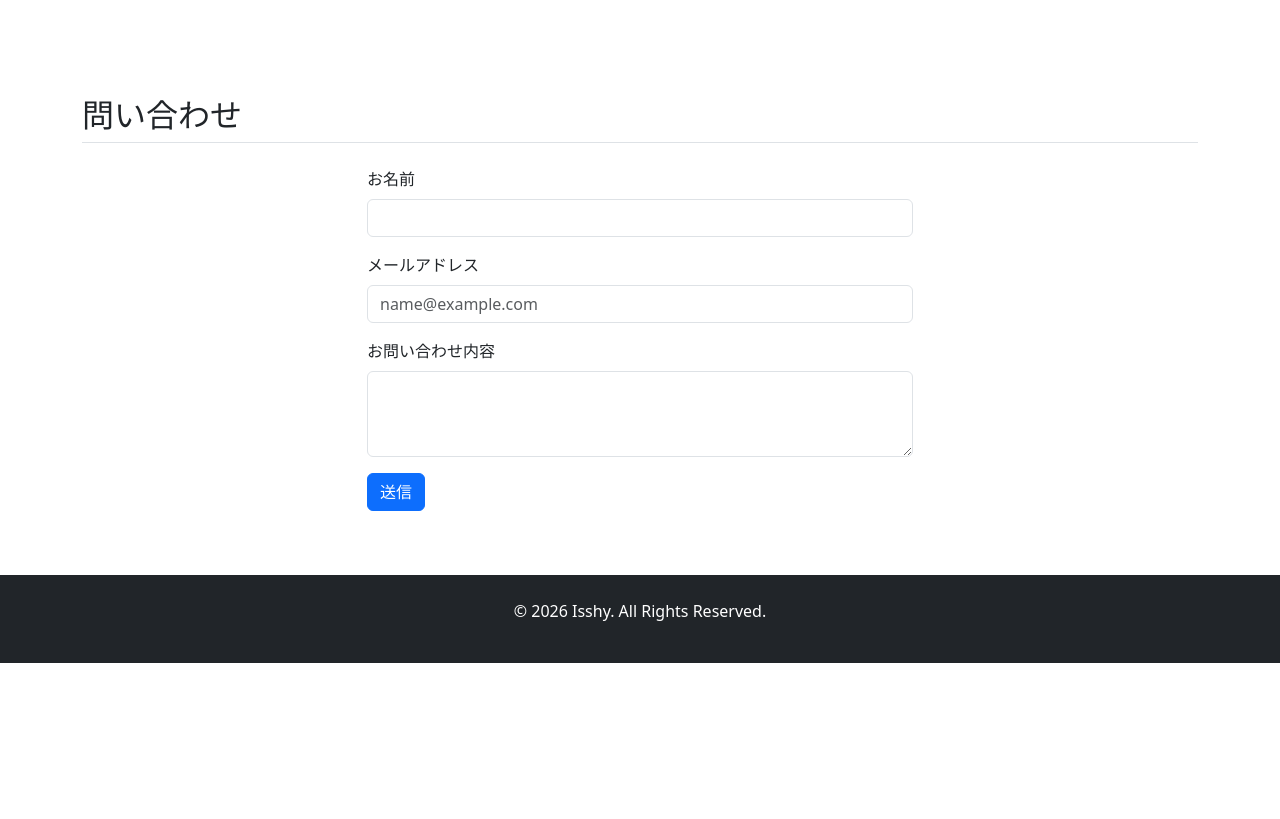
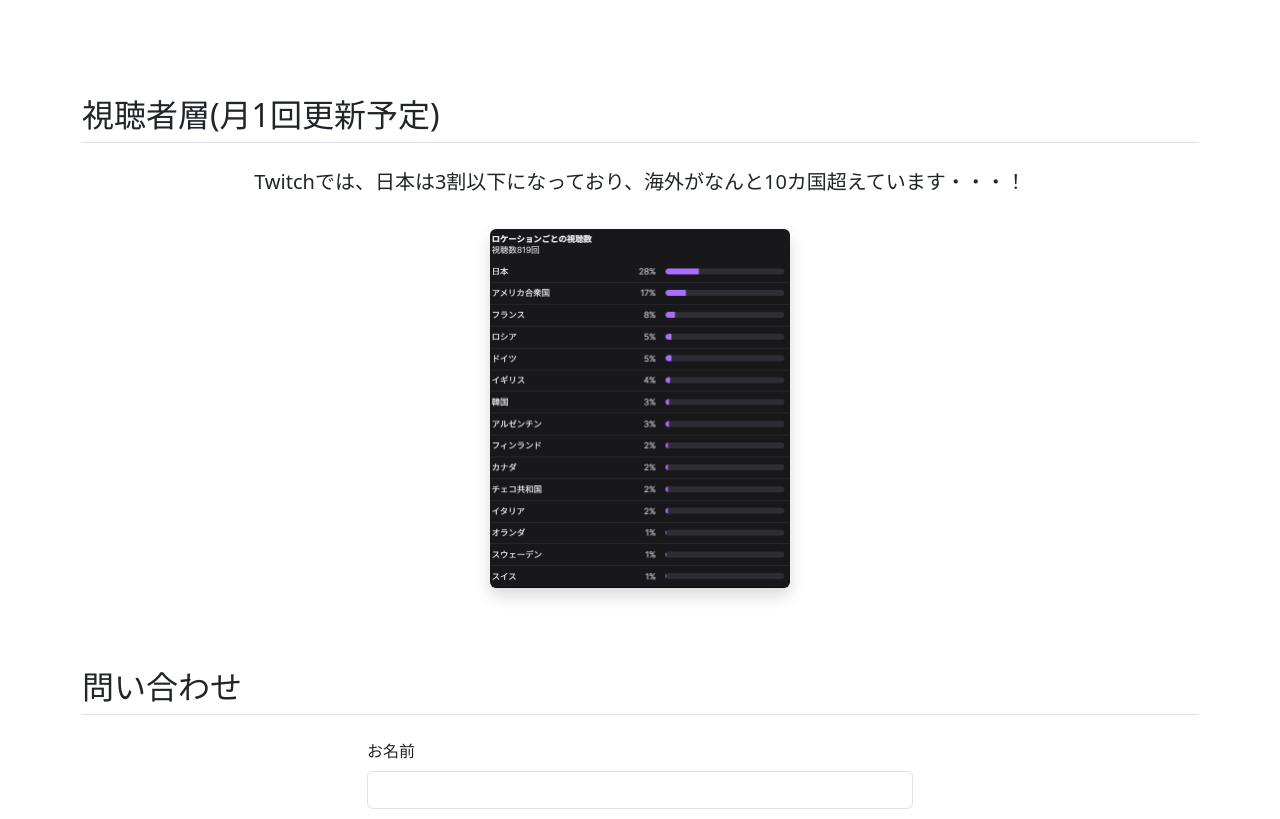
Before and after one commit to favopg/bootsreap_introduce, a website: page index.html in a window 1280 px wide. Shown: the part 1981-2800 px from the top of the page. Before the commit the page ends 2644 px from the top, so only its background shows below. Drawn offline with Linux system fonts and the light colour scheme.

Commit message:
#8対応

```diff
--- a/index.html
+++ b/index.html
@@ -55,6 +55,9 @@
                     </li>
                     <li class="nav-item">
                         <a class="nav-link" href="#proscons" data-i18n="nav-proscons">配信スタイル</a>
+                    </li>
+                    <li class="nav-item">
+                        <a class="nav-link" href="#audience" data-i18n="nav-audience">視聴者層(月1回更新予定)</a>
                     </li>
                     <li class="nav-item">
                         <a class="nav-link" href="#contact" data-i18n="nav-contact">問い合わせ</a>
@@ -387,6 +390,35 @@
             </div>
         </section>
 
+        <!-- Audience Section -->
+        <section id="audience" class="mb-5 py-3">
+            <h2 class="border-bottom pb-2" data-i18n="title-audience">視聴者層(月1回更新予定)</h2>
+            <div class="row mt-4">
+                <div class="col-12 text-center">
+                    <div data-lang="ja" class="active">
+                        <p class="lead">Twitchでは、日本は3割以下になっており、海外がなんと10カ国超えています・・・！</p>
+                        <img src="assets/img/heard_location.png" alt="Audience Location" class="img-fluid rounded shadow mt-3" style="max-width: 300px;">
+                    </div>
+                    <div data-lang="en">
+                        <p class="lead">On Twitch, Japan accounts for less than 30%, and surprisingly, there are viewers from over 10 different countries!</p>
+                        <img src="assets/img/heard_location_en.png" alt="Audience Location" class="img-fluid rounded shadow mt-3" style="max-width: 300px;">
+                    </div>
+                    <div data-lang="ko">
+                        <p class="lead">Twitch에서는 일본 시청자가 30% 이하이며, 놀랍게도 10개국이 넘는 해외 시청자들이 함께하고 있습니다...!</p>
+                        <img src="assets/img/heard_location.png" alt="Audience Location" class="img-fluid rounded shadow mt-3" style="max-width: 300px;">
+                    </div>
+                    <div data-lang="zh">
+                        <p class="lead">在 Twitch 上，日本观众比例不到 30%，而且竟然有来自超过 10 个国家的海外观众！</p>
+                        <img src="assets/img/heard_location.png" alt="Audience Location" class="img-fluid rounded shadow mt-3" style="max-width: 300px;">
+                    </div>
+                    <div data-lang="ru">
+                        <p class="lead">На Twitch доля зрителей из Японии составляет менее 30%, и, что удивительно, меня смотрят из более чем 10 разных стран!</p>
+                        <img src="assets/img/heard_location.png" alt="Audience Location" class="img-fluid rounded shadow mt-3" style="max-width: 300px;">
+                    </div>
+                </div>
+            </div>
+        </section>
+
         <!-- Contact Section -->
         <section id="contact" class="mb-5 py-3">
             <h2 class="border-bottom pb-2" data-i18n="title-contact">問い合わせ</h2>
@@ -440,6 +472,8 @@
                 'trigger-header': '配信を始めたきっかけ',
                 'title-proscons': '配信スタイル',
                 'proscons-header': '配信スタイル',
+                'title-audience': '視聴者層(月1回更新予定)',
+                'nav-audience': '視聴者層(月1回更新予定)',
                 'title-contact': '問い合わせ',
                 'contact-name': 'お名前',
                 'contact-email': 'メールアドレス',
@@ -453,6 +487,7 @@
                 'nav-content': 'Stream Content',
                 'nav-trigger': 'Trigger',
                 'nav-proscons': 'Stream Style',
+                'nav-audience': 'Audience',
                 'nav-contact': 'Contact',
                 'hero-title': "Welcome to Isshy's Stream",
                 'hero-lead': 'Hosting cross-border chatting streams through Go on Twitch!',
@@ -466,6 +501,8 @@
                 'trigger-header': 'Why I started streaming',
                 'title-proscons': 'Stream Style',
                 'proscons-header': 'Stream Style',
+                'title-audience': 'Audience (Updated monthly)',
+                'nav-audience': 'Audience (Updated monthly)',
                 'title-contact': 'Contact',
                 'contact-name': 'Name',
                 'contact-email': 'Email address',
@@ -491,7 +528,9 @@
                 'title-trigger': '방송을 시작한 계기',
                 'trigger-header': '방송을 시작한 계기',
                 'title-proscons': '방송 스타일',
-                'proscons-header': '방송 스타일',
+                'proscons-header': '방송スタイル',
+                'title-audience': '시청자층(월 1회 업데이트 예정)',
+                'nav-audience': '시청자층(월 1회 업데이트 예정)',
                 'title-contact': '문의',
                 'contact-name': '이름',
                 'contact-email': '이메일 주소',
@@ -518,6 +557,8 @@
                 'trigger-header': '开始直播的起因',
                 'title-proscons': '直播风格',
                 'proscons-header': '直播风格',
+                'title-audience': '观众群体（预计每月更新一次）',
+                'nav-audience': '观众群体（预计每月更新一次）',
                 'title-contact': '联系我们',
                 'contact-name': '姓名',
                 'contact-email': '电子邮件地址',
@@ -544,6 +585,8 @@
                 'trigger-header': 'Почему я начал стримить',
                 'title-proscons': 'Стиль стрима',
                 'proscons-header': 'Стиль стрима',
+                'title-audience': 'Аудитория (обновляется раз в месяц)',
+                'nav-audience': 'Аудитория (обновляется раз в месяц)',
                 'title-contact': 'Контакт',
                 'contact-name': 'Имя',
                 'contact-email': 'Адрес эл. почты',
```
Also changed, not shown: assets/img/heard_location.png (added), assets/img/heard_location_en.png (added).
